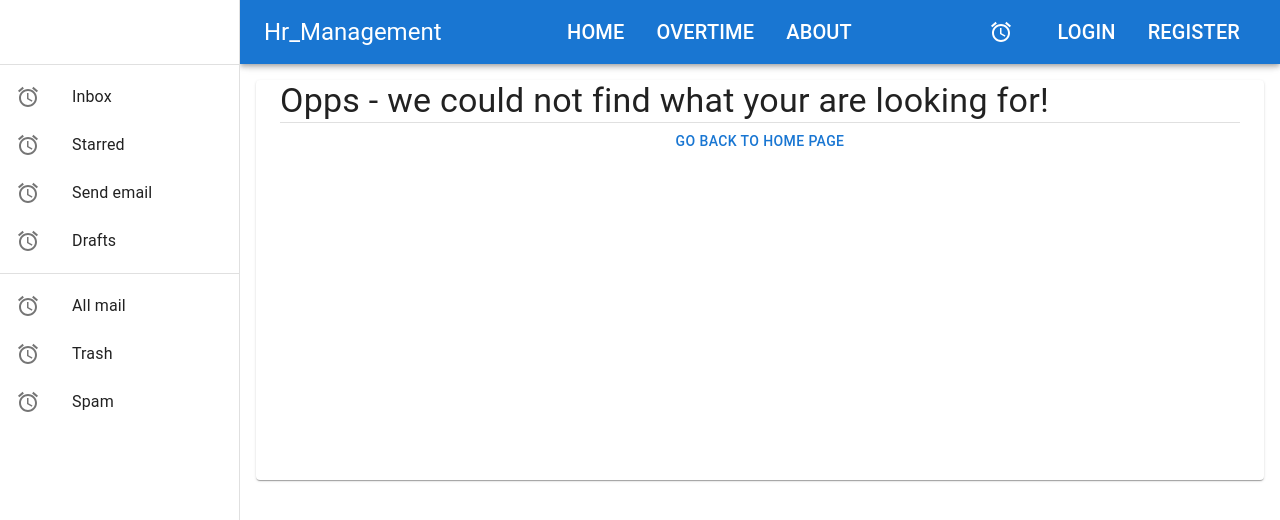
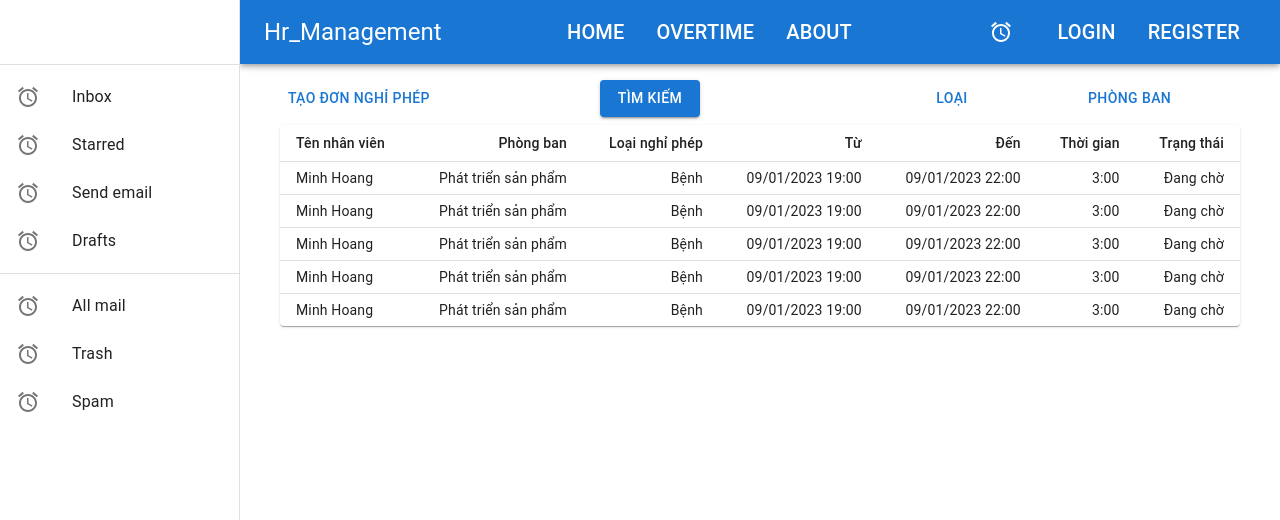
Before and after one commit to huylinhit/hr_management_system, a React (Create React App) app: page /viewoverlog in a window 1280 px wide. Before the commit this address led to /not-found. Shown: the top 520 px of the page. Built offline with nearby package versions, Linux system fonts and the light colour scheme.

Commit message:
createandviewover

```diff
--- a/src/app/router/router.tsx
+++ b/src/app/router/router.tsx
@@ -4,12 +4,12 @@ import HomePage from "../../features/home/HomePage";
 import ServerErrorPage from "../errors/ServerErrorPage";
 import NotFound from "../errors/NotFound";
 import OvertimeLog from "../../features/overlog/OvertimeList";
-
 import LeavetimeLog from "../../features/leavelog/LeavetimeList";
 import ContractDetails from "../../features/contract/ContractDetails";
 import CreateOvertime from "../../features/overlog/CreateOvertime";
+
+import LeavetimeList from "../../features/leavelog/LeavetimeList";
 import ViewOvertime from "../../features/overlog/ViewOvertime";
-import LeavetimeList from "../../features/leavelog/LeavetimeList";
 
 export const router = createBrowserRouter([
   {
@@ -22,7 +22,7 @@ export const router = createBrowserRouter([
       { path: "/leavetime", element: <LeavetimeLog /> },
       { path: "/contract", element: <ContractDetails /> },
       { path: "/overlog", element: <CreateOvertime /> },
-      { path: "/overlog", element: <ViewOvertime /> },
+      { path: "/viewoverlog", element: <ViewOvertime /> },
       { path: "/leavelog", element: <LeavetimeList /> },
 
 
--- a/src/features/overlog/CreateOvertime.tsx
+++ b/src/features/overlog/CreateOvertime.tsx
@@ -1,5 +1,10 @@
-import { Button, Container, FormControl, Grid, InputLabel, List, ListItem, MenuItem, Paper, Select, SelectChangeEvent, Typography } from "@mui/material";
+import { Button, Container, FormControl, Grid, InputLabel, List, ListItem, MenuItem, Paper, Select, SelectChangeEvent, TextField, Typography } from "@mui/material";
 import { ReactNode } from "react";
+import { DemoContainer } from '@mui/x-date-pickers/internals/demo';
+import { LocalizationProvider } from '@mui/x-date-pickers-pro';
+import { AdapterDayjs } from '@mui/x-date-pickers-pro/AdapterDayjs';
+import { DateRangePicker } from '@mui/x-date-pickers-pro/DateRangePicker';
+
 
 const headerStyle = {
     fontWeight: 'bold'
@@ -8,6 +13,7 @@ function CreateOvertime() {
     function handleChange(event: SelectChangeEvent<any>, child: ReactNode): void {
         throw new Error("Function not implemented.");
     }
+
 
     return (
         <>
@@ -38,43 +44,13 @@ function CreateOvertime() {
                 <Grid container >
                     <Grid item xs={12} sx={{ py: '8px', border: '4px' }}>
                         <Grid container spacing={2}>
-                            <Grid item xs={2}><Typography sx={headerStyle}>Từ</Typography></Grid>
+                            <Grid item xs={2}><Typography sx={headerStyle}>Chọn ngày</Typography></Grid>
                             <Grid item xs={10}>
-                                <FormControl fullWidth>
-                                    <InputLabel id="demo-simple-select-label">Không</InputLabel>
-                                    <Select
-                                        labelId="demo-simple-select-label"
-                                        id="demo-simple-select"
-                                        label="Tăng ca thường"
-                                        onChange={handleChange}
-                                    >
-                                        <MenuItem value={10}>Không</MenuItem>
-                                        <MenuItem value={20}></MenuItem>
-                                        <MenuItem value={30}></MenuItem>
-                                    </Select>
-                                </FormControl>
-                            </Grid>
-                        </Grid>
-                    </Grid>
-                </Grid>
-                <Grid container >
-                    <Grid item xs={12} sx={{ py: '8px', border: '4px' }}>
-                        <Grid container spacing={2}>
-                            <Grid item xs={2}><Typography sx={headerStyle}>Đến</Typography></Grid>
-                            <Grid item xs={10}>
-                                <FormControl fullWidth>
-                                    <InputLabel id="demo-simple-select-label">Không</InputLabel>
-                                    <Select
-                                        labelId="demo-simple-select-label"
-                                        id="demo-simple-select"
-                                        label="Tăng ca thường"
-                                        onChange={handleChange}
-                                    >
-                                        <MenuItem value={10}>Không</MenuItem>
-                                        <MenuItem value={20}></MenuItem>
-                                        <MenuItem value={30}></MenuItem>
-                                    </Select>
-                                </FormControl>
+                                <LocalizationProvider dateAdapter={AdapterDayjs}>
+                                    <DemoContainer components={['DateRangePicker']}>
+                                        <DateRangePicker localeText={{ start: 'Check-in', end: 'Check-out' }} />
+                                    </DemoContainer>
+                                </LocalizationProvider>
                             </Grid>
                         </Grid>
                     </Grid>
@@ -83,12 +59,31 @@ function CreateOvertime() {
                     <Grid item xs={12} sx={{ py: '8px', border: '4px' }}>
                         <Grid container spacing={2}>
                             <Grid item xs={2}><Typography sx={headerStyle}>Thời gian</Typography></Grid>
-                            <Grid item xs={10}><Typography>00:00</Typography></Grid>
+                            <Grid item xs={10}><TextField id="outlined-basic" label="Outlined" variant="outlined" /></Grid>
 
                         </Grid>
                     </Grid>
                 </Grid>
-
+                <Grid container >
+                    <Grid item xs={8}>
+                        </Grid>
+                        <Grid item xs={4}>
+                        <Grid item xs={2}>
+                            <List sx={{ display: "flex" }}>
+                            <ListItem>
+                                <Button variant='contained' fullWidth color="primary">Tạo</Button>
+                            </ListItem>
+                                <Grid item xs={2}>
+                                    <List sx={{ display: "flex" }}>
+                                        <ListItem>
+                                            <Button variant="outlined">Đóng</Button>
+                                        </ListItem>
+                                    </List>
+                                </Grid>
+                            </List>
+                        </Grid>
+                    </Grid>
+                    </Grid>
             </Container>
         </>
     );
--- a/src/features/overlog/ViewOvertime.tsx
+++ b/src/features/overlog/ViewOvertime.tsx
@@ -1,18 +1,96 @@
-import { Button, Container, FormControl, Grid, InputLabel, List, ListItem, MenuItem, Paper, Select, SelectChangeEvent, Typography } from "@mui/material";
-import { ReactNode } from "react";
+import { Button, Container, Grid, List, ListItem, Paper, Typography } from "@mui/material";
+import * as React from 'react';
+import { styled } from '@mui/material/styles';
+import Table from '@mui/material/Table';
+import TableBody from '@mui/material/TableBody';
+import TableCell, { tableCellClasses } from '@mui/material/TableCell';
+import TableContainer from '@mui/material/TableContainer';
+import TableHead from '@mui/material/TableHead';
+import TableRow from '@mui/material/TableRow';
 
-const headerStyle = {
-    fontWeight: 'bold'
-}
-function ViewOvertime() {
+
+
+function ViewOvertimeLog() {
+    function createData(
+        name: string,
+        department: string,
+        kind: string,
+        to: string,
+        from: string,
+        times: string,
+        status: string,
+    ) {
+        return { name, department, kind, to, from, times, status };
+    }
+
+    const rows = [
+        createData('Minh Hoang', "Phát triển sản phẩm", "Bệnh", "09/01/2023 19:00", "09/01/2023 22:00", "3:00", "Đang chờ"),
+        createData('Minh Hoang', "Phát triển sản phẩm", "Bệnh", "09/01/2023 19:00", "09/01/2023 22:00", "3:00", "Đang chờ"),
+        createData('Minh Hoang', "Phát triển sản phẩm", "Bệnh", "09/01/2023 19:00", "09/01/2023 22:00", "3:00", "Đang chờ"),
+        createData('Minh Hoang', "Phát triển sản phẩm", "Bệnh", "09/01/2023 19:00", "09/01/2023 22:00", "3:00", "Đang chờ"),
+        createData('Minh Hoang', "Phát triển sản phẩm", "Bệnh", "09/01/2023 19:00", "09/01/2023 22:00", "3:00", "Đang chờ"),
+    ];
     return (
         <>
-        <Container component={Paper} maxWidth={false} sx={{ padding: '24px', py: '12px' }}>
-                <Typography variant="h5"  color="primary">Tạo yêu cầu tăng ca</Typography>
+            <Container>
+                <Grid container spacing={2}>
+                    <Grid item xs={12} sx={{ py: '8px', border: '4px' }}>
+                        <Grid container sx={{ mr: "0px", display: "flex" }}>
 
-                </Container>
+                            <Grid item xs={4}>
+                                <Button  >Tạo đơn nghỉ phép</Button>
+                            </Grid>
+
+                            <Grid item xs={4}>
+                                <Button variant="contained" sx={{ width: '100px' }}>Tìm kiếm</Button>
+                            </Grid>
+                            <Grid item xs={2}>
+                                <Button>Loại</Button>
+                            </Grid>
+                            <Grid item xs={2}>
+                                <Button>Phòng ban</Button>
+                            </Grid>
+                        </Grid>
+                    </Grid>
+                </Grid>
+                <TableContainer component={Paper}>
+                    <Table sx={{ minWidth: 650 }} size="small" aria-label="a dense table">
+                        <TableHead>
+                            <TableRow>
+                                <TableCell>Tên nhân viên</TableCell>
+                                <TableCell align="right">Phòng ban</TableCell>
+                                <TableCell align="right">Loại nghỉ phép</TableCell>
+                                <TableCell align="right">Từ</TableCell>
+                                <TableCell align="right">Đến</TableCell>
+                                <TableCell align="right">Thời gian</TableCell>
+                                <TableCell align="right">Trạng thái</TableCell>
+                            </TableRow>
+                        </TableHead>
+                        <TableBody>
+                            {rows.map((row) => (
+                                <TableRow
+                                    key={row.name}
+                                    sx={{ '&:last-child td, &:last-child th': { border: 0 } }}
+                                >
+                                    <TableCell component="th" scope="row">
+                                        {row.name}
+                                    </TableCell>
+                                    <TableCell align="right">{row.department}</TableCell>
+                                    <TableCell align="right">{row.kind}</TableCell>
+                                    <TableCell align="right">{row.to}</TableCell>
+                                    <TableCell align="right">{row.from}</TableCell>
+                                    <TableCell align="right">{row.times}</TableCell>
+                                    <TableCell align="right">{row.status}</TableCell>
+
+                                    </TableRow>
+                            ))}
+                        </TableBody>
+                    </Table>
+
+                </TableContainer>
+            </Container>
         </>
-     );
+    );
 }
 
-export default ViewOvertime;
+export default ViewOvertimeLog;
```
Also changed, not shown: package.json (+7 -2 lines), 1 other file (tests, documents, lock files or other folders).
